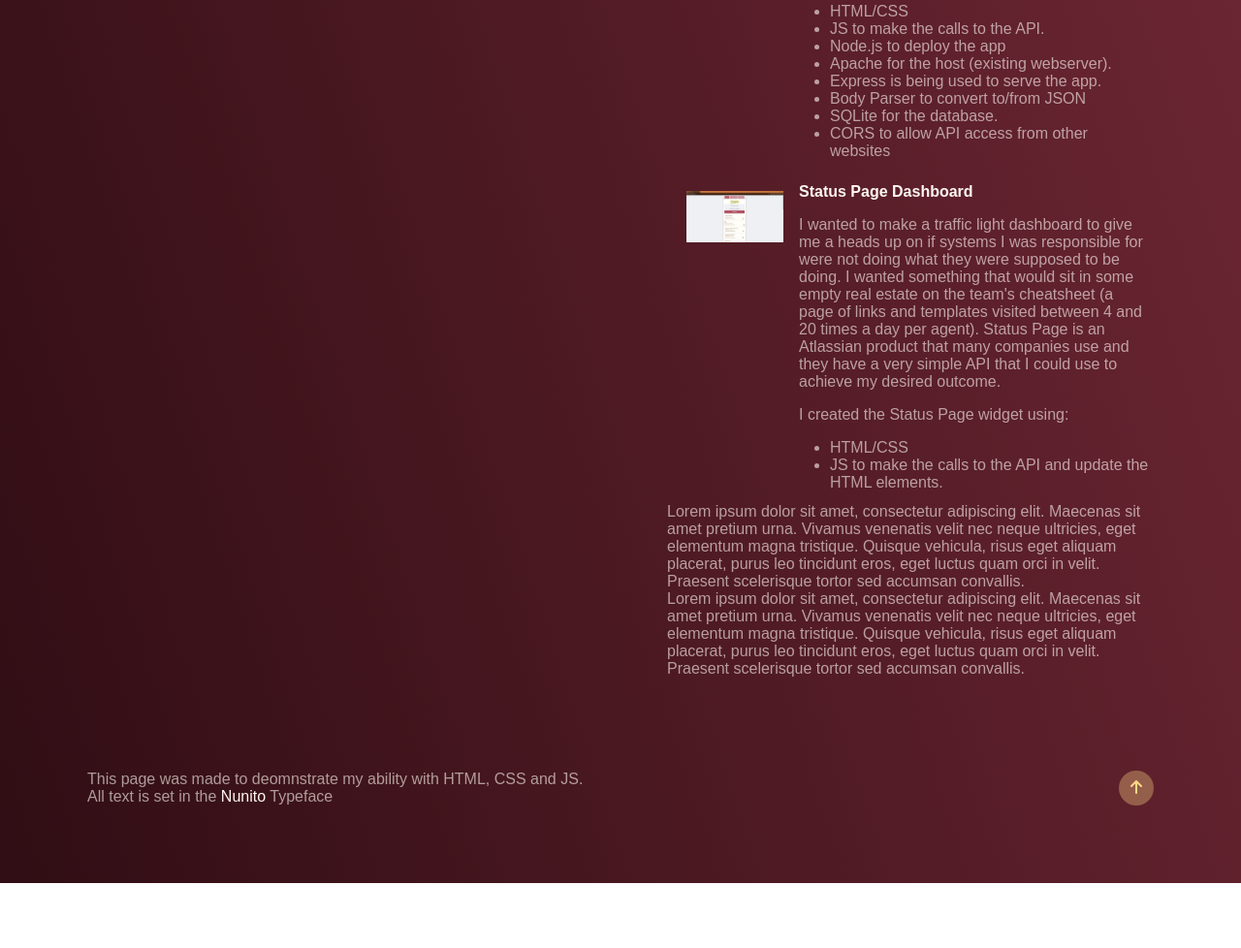
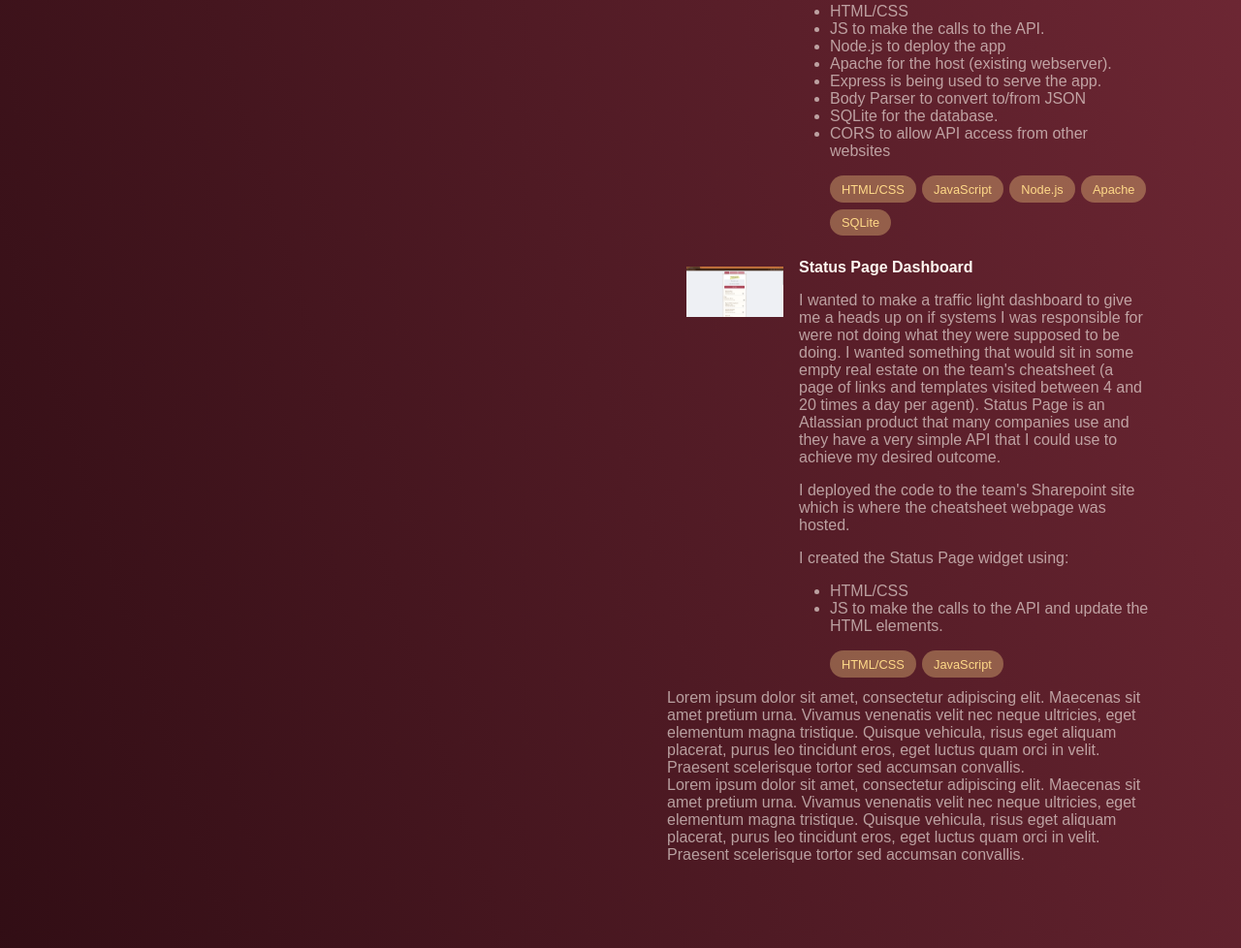
Before and after one commit to remeiil/Remeil_co_nz_Feb2025, a plain HTML site: page index.html in a window 1280 px wide. Shown: the part 2978-3956 px from the top of the page at 97% size. Before the commit the page ends 3889 px from the top, so only its background shows below. Drawn offline with Linux system fonts and the light colour scheme.

Commit message:
Update index.html
added Status Page widget project

```diff
--- a/index.html
+++ b/index.html
@@ -213,6 +213,13 @@
                             <li>SQLite for the database.</li>
                             <li>CORS to allow API access from other websites</li>
                         </ul>
+                        <ul class="technologies">
+                            <li>HTML/CSS</li>
+                            <li>JavaScript</li>
+                            <li>Node.js</li>
+                            <li>Apache</li>
+                            <li>SQLite</li>
+                        </ul>
                     </div>
                     <div class="projectImage">
                         <img src="taskListSS.png" width="100%"/>
@@ -222,10 +229,15 @@
                     <div class="cardColumn">
                         <h4>Status Page Dashboard</h4>
                         <p>I wanted to make a traffic light dashboard to give me a heads up on if systems I was responsible for were not doing what they were supposed to be doing. I wanted something that would sit in some empty real estate on the team's cheatsheet (a page of links and templates visited between 4 and 20 times a day per agent). Status Page is an Atlassian product that many companies use and they have a very simple API that I could use to achieve my desired outcome.</p>
+                        <p>I deployed the code to the team's Sharepoint site which is where the cheatsheet webpage was hosted.</p>
                         <p>I created the Status Page widget using:</p>
                         <ul>
                             <li>HTML/CSS</li>
                             <li>JS to make the calls to the API and update the HTML elements.</li>
+                        </ul>
+                        <ul class="technologies">
+                            <li>HTML/CSS</li>
+                            <li>JavaScript</li>
                         </ul>
                     </div>
                     <div class="projectImage">
```
